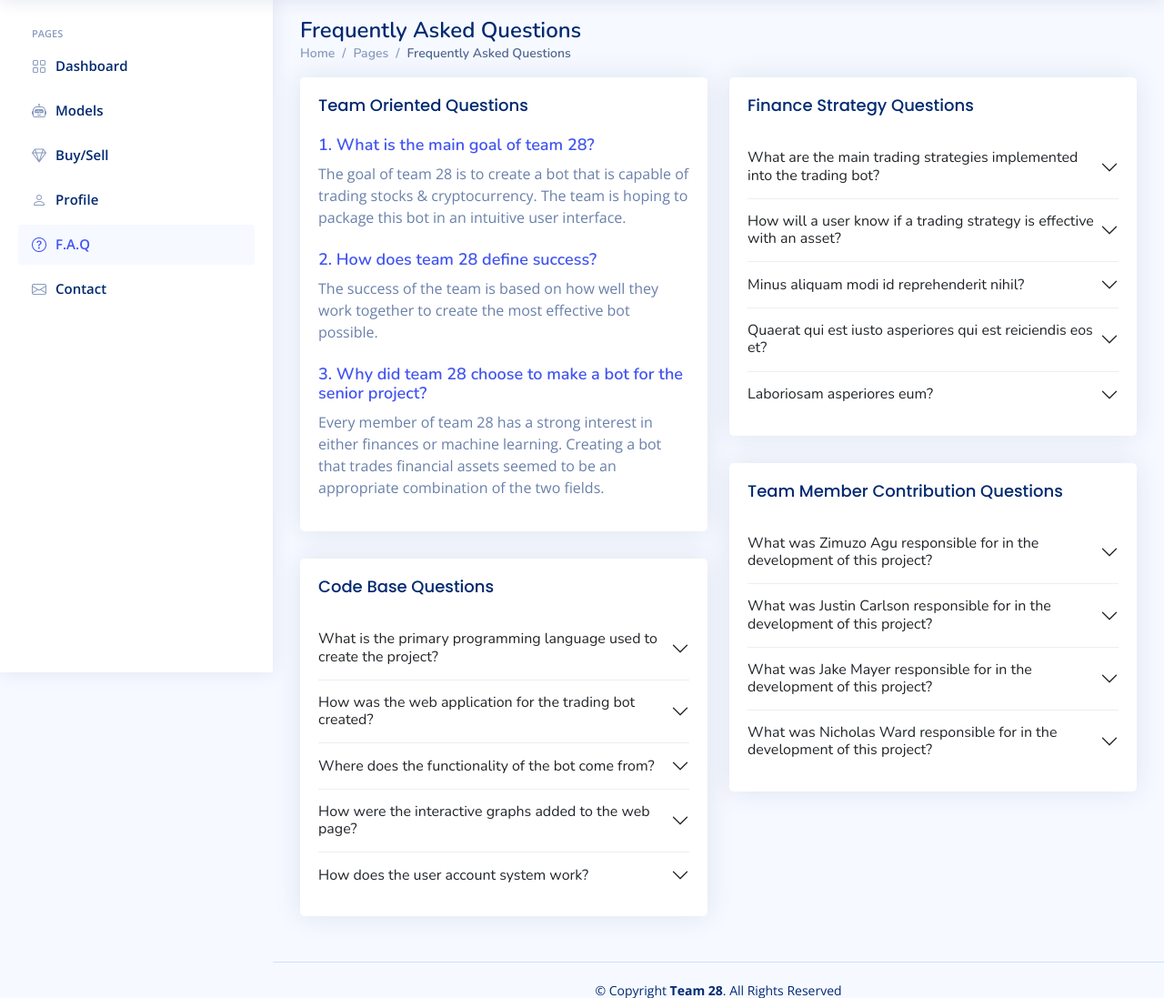
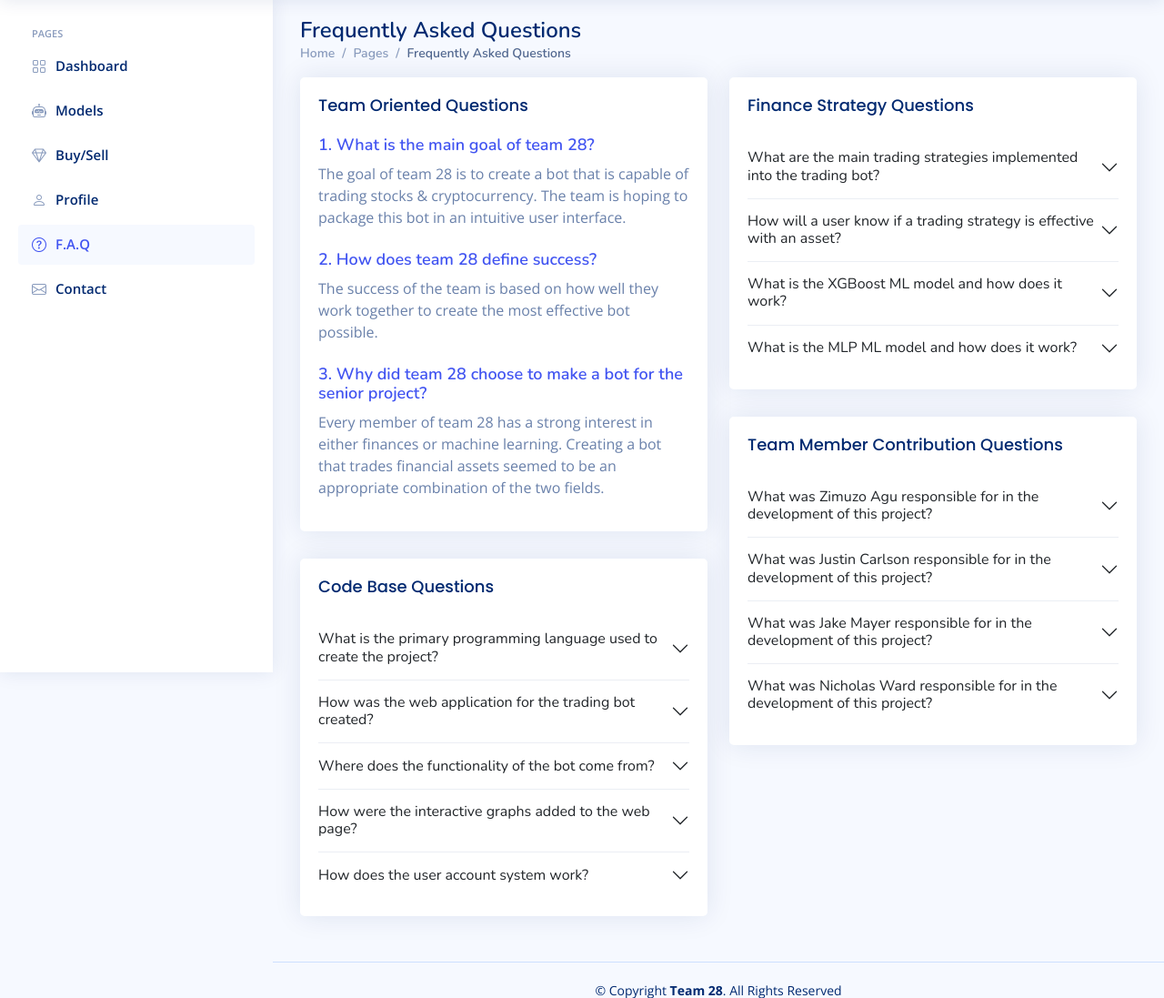
Before and after one commit to JacobMayer/Blankly, a Flask app: template Flask/templates/pages-faq.html in a window 1280 px wide. Shown: the part 61-1158 px from the top of the page at 91% size. Run offline with Flask 2, Linux system fonts and the light colour scheme; the template is opened without the code that fills it, so the values that code supplies are empty; some libraries are stand-ins or nearby versions.

Commit message:
Finished FAQ Page

```diff
--- a/Flask/templates/pages-faq.html
+++ b/Flask/templates/pages-faq.html
@@ -421,8 +421,7 @@
                   </h2>
                   <div id="faqsOne-5" class="accordion-collapse collapse" data-bs-parent="#faq-group-1">
                     <div class="accordion-body">
-                      Aut necessitatibus maxime quis dolor et. Nihil laboriosam molestiae qui molestias placeat corrupti non quo accusamus. Nemo qui quis harum enim sed. Aliquam molestias pariatur delectus voluptas quidem qui rerum id quisquam. Perspiciatis voluptatem voluptatem eos. Vel aut minus labore at rerum eos.
-                    </div>
+                      All user data (username, password, email, etc) is stored into a JSON file. When a user logs in to the web application, their data is pulled from the JSON file and displayed on screen.                     </div>
                   </div>
                 </div>
 
@@ -472,39 +471,24 @@
                 <div class="accordion-item">
                   <h2 class="accordion-header">
                     <button class="accordion-button collapsed" data-bs-target="#faqsTwo-3" type="button" data-bs-toggle="collapse">
-                      Minus aliquam modi id reprehenderit nihil?
+                      What is the XGBoost ML model and how does it work?
                     </button>
                   </h2>
                   <div id="faqsTwo-3" class="accordion-collapse collapse" data-bs-parent="#faq-group-2">
                     <div class="accordion-body">
-                      Voluptates magni amet enim perspiciatis atque excepturi itaque est. Sit beatae animi incidunt eum repellat sequi ea saepe inventore. Id et vel et et. Nesciunt itaque corrupti quia ducimus. Consequatur maiores voluptatum fuga quod ut non fuga.
-                    </div>
+                      Xgboost stands for eXtreme Gradient Boosting and is developed on the framework of gradient boosting. Boosting is an ensemble technique in which new models are added to correct the errors made by existing models. Models are added sequentially until no further improvements can be made. </div>
                   </div>
                 </div>
 
                 <div class="accordion-item">
                   <h2 class="accordion-header">
                     <button class="accordion-button collapsed" data-bs-target="#faqsTwo-4" type="button" data-bs-toggle="collapse">
-                      Quaerat qui est iusto asperiores qui est reiciendis eos et?
+                      What is the MLP ML model and how does it work?
                     </button>
                   </h2>
                   <div id="faqsTwo-4" class="accordion-collapse collapse" data-bs-parent="#faq-group-2">
                     <div class="accordion-body">
-                      Numquam ut reiciendis aliquid. Quia veritatis quasi ipsam sed quo ut eligendi et non. Doloremque sed voluptatem at in voluptas aliquid dolorum.
-                    </div>
-                  </div>
-                </div>
-
-                <div class="accordion-item">
-                  <h2 class="accordion-header">
-                    <button class="accordion-button collapsed" data-bs-target="#faqsTwo-5" type="button" data-bs-toggle="collapse">
-                      Laboriosam asperiores eum?
-                    </button>
-                  </h2>
-                  <div id="faqsTwo-5" class="accordion-collapse collapse" data-bs-parent="#faq-group-2">
-                    <div class="accordion-body">
-                      Aut necessitatibus maxime quis dolor et. Nihil laboriosam molestiae qui molestias placeat corrupti non quo accusamus. Nemo qui quis harum enim sed. Aliquam molestias pariatur delectus voluptas quidem qui rerum id quisquam. Perspiciatis voluptatem voluptatem eos. Vel aut minus labore at rerum eos.
-                    </div>
+                      Multi layer perceptron (MLP) is a supplement of feed forward neural network. It consists of three types of layers: the input layer, the output layer and the hidden layer. The input layer receives the input signal to be processed. The required task such as prediction and classification is performed by the output layer. An arbitrary number of hidden layers that are placed in between the input and output layer are the true computational engine of the MLP. Similar to a feed forward network in a MLP the data flows in the forward direction from input to output layer.                     </div>
                   </div>
                 </div>
 
@@ -531,7 +515,8 @@
                     <div class="accordion-body">
                       <ul>
                         <li>Implemented the long short term memory (LSTM) machine learning model</li>
-                        <li>Created the FAQ page for the website</li>
+                        <li>Created the FAQ page for the web application</li>
+                        <li>Created the contact page for the web application</li>
                         <li>Helped with the implementation of flask</li>
                       </ul>
                     </div>
@@ -568,7 +553,6 @@
                         <li>Researching the packages and libraries that were used in the project</li>
                         <li>Created part of the user interface for the bot (index.html)</li>
                         <li>Implemented strategies including RSI, MACD, Golden Cross and Death Cross</li>
-                        <li>Responsible for the initial creation and maintaining of the blog website (PWEB)</li>
                         <li>Creating and connecting API keys to the various stock and crypto exchanges for the project to function properly</li>
                         <li>Bug tested the website to identify errors and inconsistencies in titles and redirects</li>
                         <li>Helped with the implementation of flask into the website</li>
```
